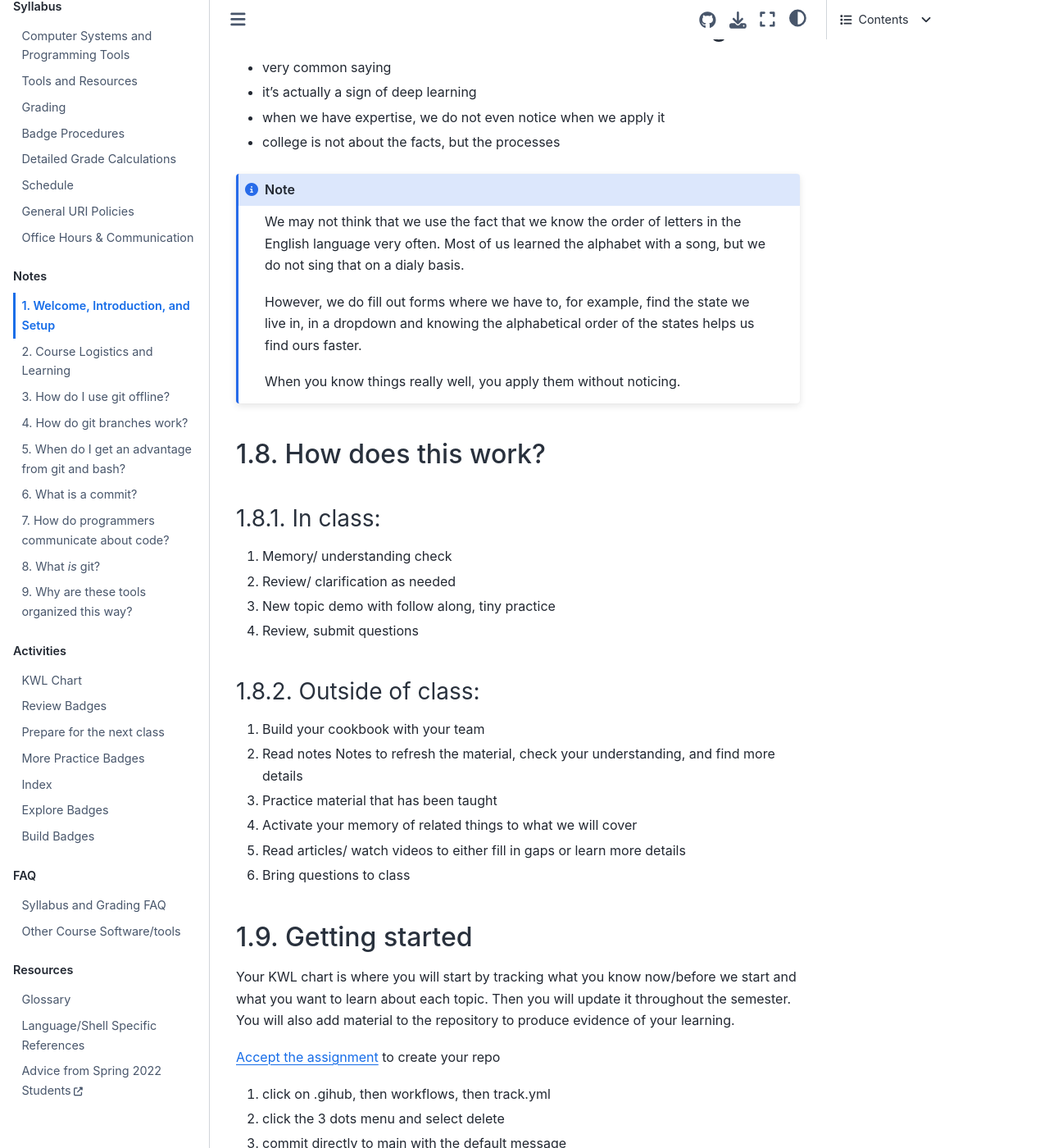
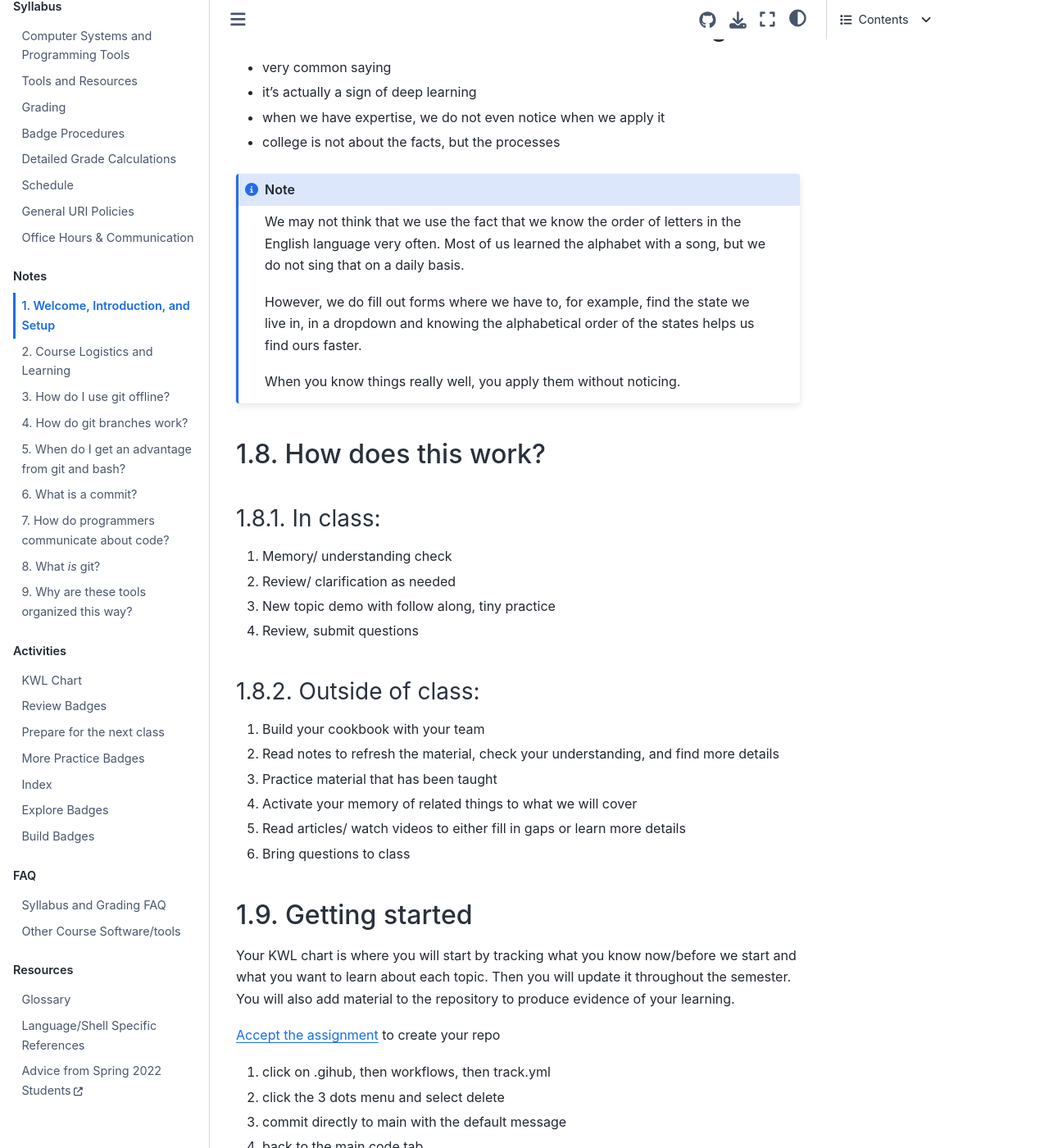
Before and after one commit to introcompsys/fall2023, a Jupyter Book: the page built from notes/2023-09-07.md, in a window 1280 px wide and 1400 px high, scrolled down 2371 px. Shown: the whole window at 82% size. Built offline with Jupyter Book 1.0.4 settings and Sphinx 7.4.7 and the Sphinx Book theme 1.1.4, drawn with Linux system fonts in a browser that asks for light colours; pages that are not in the unit, such as notebooks, are missing from menus.

Commit message:
Update 2023-09-07.md

````diff
--- a/notes/2023-09-07.md
+++ b/notes/2023-09-07.md
@@ -119,7 +119,7 @@ Large Language Models will change what programming looks like, but understanding
 - college is not about the facts, but the processes
 
 ```{note}
-We may not think that we use the fact that we know the order of letters in the English language very often. Most of us learned the alphabet with a song, but we do not sing that on a dialy basis.
+We may not think that we use the fact that we know the order of letters in the English language very often. Most of us learned the alphabet with a song, but we do not sing that on a daily basis.
 
 However, we do fill out forms where we have to, for example, find the state we live in, in a dropdown and knowing the alphabetical order of the states helps us find ours faster.
 
@@ -147,7 +147,7 @@ When you know things really well, you apply them without noticing.
 
 
 1. Build your cookbook with your team
-1. Read notes Notes to refresh the material, check your understanding, and find more details
+1. Read notes to refresh the material, check your understanding, and find more details
 1. Practice material that has been taught
 1. Activate your memory of related things to what we will cover
 1. Read articles/ watch videos to either fill in gaps or learn more details
````
